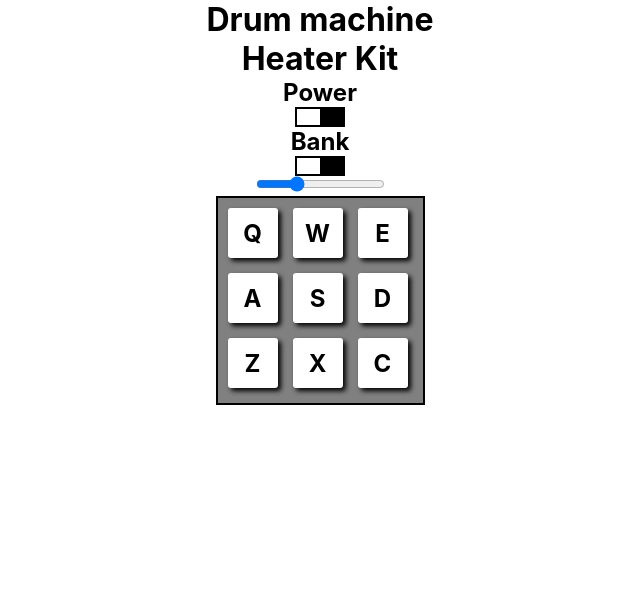
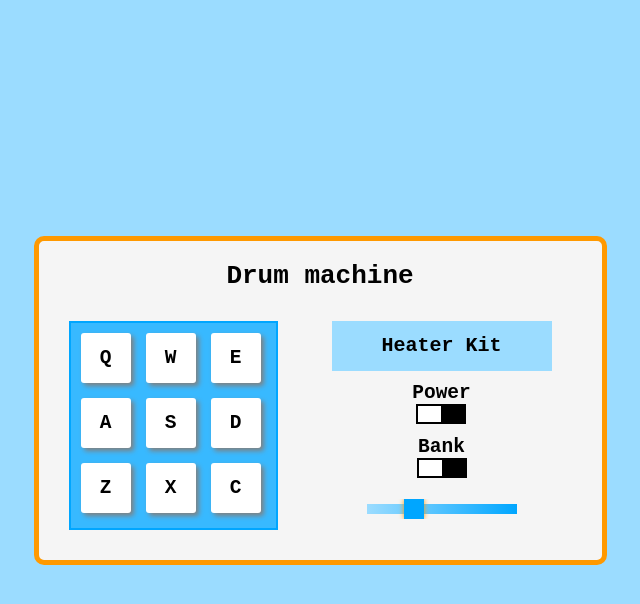
Before and after one commit to RatchagreeA/004_drum-machine, a React (Create React App) app: page / in a window 1280 px wide. Shown: the top 604 px of the page, without its empty margins (320-960 px from the left). Built offline with nearby package versions, Linux system fonts and the light colour scheme.

Commit message:
update style

```diff
--- a/src/App.js
+++ b/src/App.js
@@ -43,7 +43,13 @@ function App() {
                 <div className="header-container">
                     <h1 id="header">Drum machine</h1>
                 </div>
-
+                <div className="controler-container">
+                    <Keyboard
+                        musicPack={bank}
+                        setDisplay={setDisplay}
+                        powStatus={powStatus}
+                    />
+                    <div className="controler">
                         <div className="display-container">
                             <h1 id="display">{display}</h1>
                         </div>
@@ -63,11 +69,8 @@ function App() {
                             setVolume={setVolume}
                             setDisplay={setDisplay}
                         />
-                <Keyboard
-                    musicPack={bank}
-                    setDisplay={setDisplay}
-                    powStatus={powStatus}
-                />
+                    </div>
+                </div>
             </div>
         </div>
     );
@@ -123,7 +126,7 @@ const Key = ({ sound, setDisplay, powStatus }) => {
 
     const inactiveStyle = {
         backgroundColor: "white",
-        boxShadow: "3px 3px 5px black",
+        boxShadow: "3px 3px 5px grey",
         marginTop: 0,
     };
     const [padStyle, setPadStyle] = useState(inactiveStyle);
--- a/src/App.scss
+++ b/src/App.scss
@@ -4,9 +4,43 @@
     box-sizing: border-box;
 }
 .App {
+    width: 100vw;
+    height: 100vh;
     text-align: center;
     user-select: none;
-
+    display: flex;
+    justify-content: center;
+    align-items: center;
+    font-family: monospace;
+    background-color: rgb(155, 220, 255);
+    #drum-machine {
+        display: flex;
+        flex-direction: column;
+        gap: 30px;
+        border: 5px solid rgb(255, 153, 0);
+        border-radius: 10px;
+        padding: 20px 30px 30px;
+        background-color: whitesmoke;
+        .controler-container {
+            display: flex;
+            gap: 34px;
+            .controler {
+                display: flex;
+                flex-direction: column;
+                justify-content: space-between;
+                align-items: center;
+                .display-container {
+                    width: 220px;
+                    height: 50px;
+                    background-color: rgb(155, 220, 255);
+                    display: flex;
+                    justify-content: center;
+                    align-items: center;
+                    padding: 15px;
+                    h1 {
+                        font-size: 20px;
+                    }
+                }
                 .toggle-bar {
                     display: flex;
                     flex-direction: column;
@@ -16,6 +50,7 @@
                         width: 50px;
                         height: 20px;
                         border: 2px solid black;
+                        background-color: white;
                         display: flex;
                         justify-content: flex-start;
                         .toggle-status {
@@ -25,21 +60,49 @@
                         }
                     }
                 }
+                .volume-slider {
+                    input[type="range"] {
+                        -webkit-appearance: none;
+                        width: 160px;
+                        height: 20px;
+                        margin: 10px 50px;
+                        background: linear-gradient(
+                            to right,
+                            rgb(155, 220, 255) 0%,
+                            rgb(0, 166, 255) 100%
+                        );
+                        background-size: 150px 10px;
+                        background-position: center;
+                        background-repeat: no-repeat;
+                        overflow: hidden;
+                        outline: none;
+                    }
+                    input[type="range"]::-webkit-slider-thumb {
+                        -webkit-appearance: none;
+                        width: 20px;
+                        height: 20px;
+                        background: rgb(0, 166, 255);
+                        position: relative;
+                        z-index: 3;
+                        box-shadow: 0 0 5px 0 rgb(255, 153, 0);
+                    }
+                }
+            }
             .box-container {
                 display: inline-grid;
                 grid-template-columns: repeat(3, 1fr);
                 gap: 10px;
                 padding: 10px;
-        border: 2px solid black;
-        background-color: grey;
+                border: 2px solid rgb(0, 166, 255);
+                background-color: rgb(56, 185, 255);
                 .container {
                     width: 55px;
                     height: 55px;
                     .box {
                         width: 50px;
                         height: 50px;
+                        border-color: rgb(0, 166, 255);
                         border-radius: 3px;
-                background-color: white;
                         display: flex;
                         justify-content: center;
                         align-items: center;
@@ -48,3 +111,11 @@
                 }
             }
         }
+    }
+}
+
+@media screen and (max-width: 600px) {
+    .controler-container {
+        flex-direction: column;
+    }
+}
```
Lines whose indentation alone changed are shown as unchanged.
